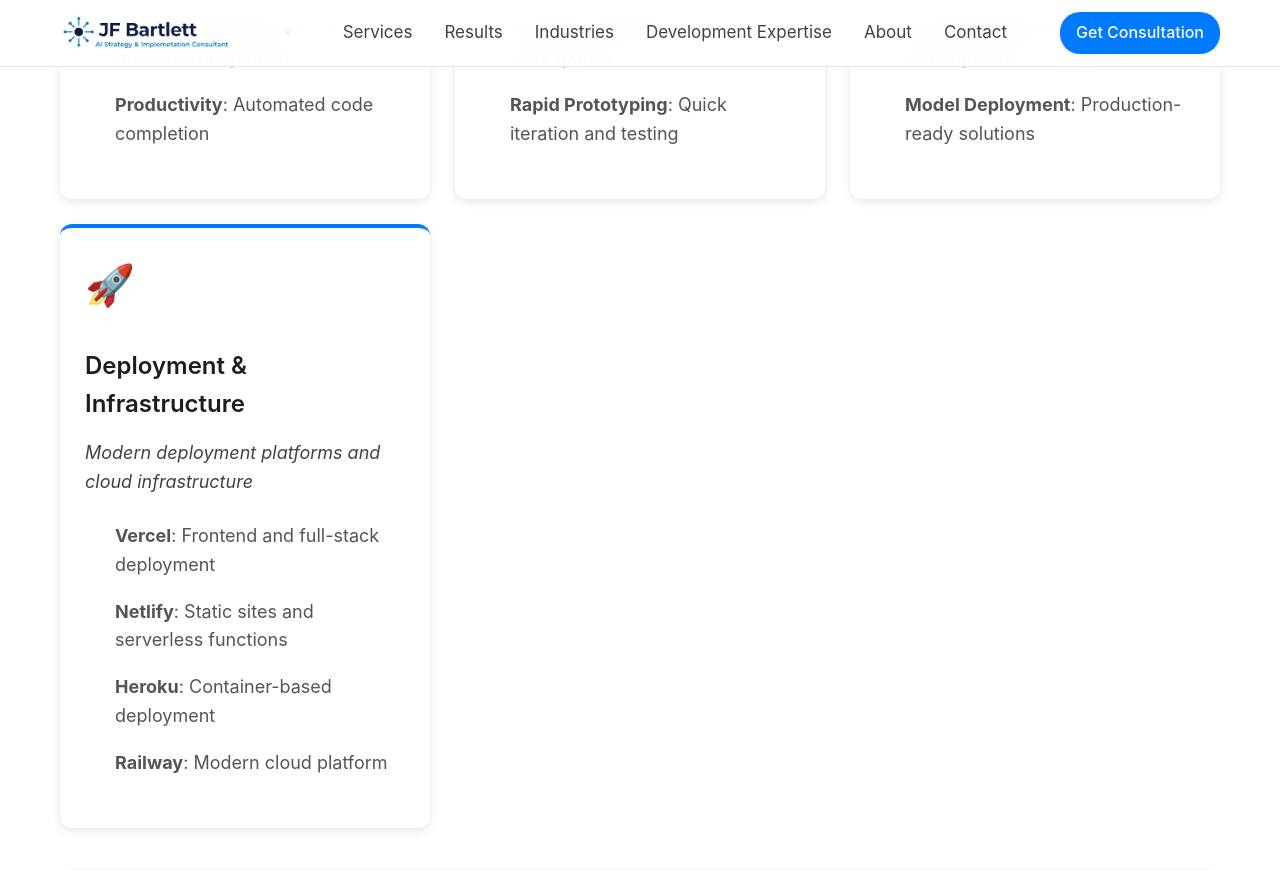
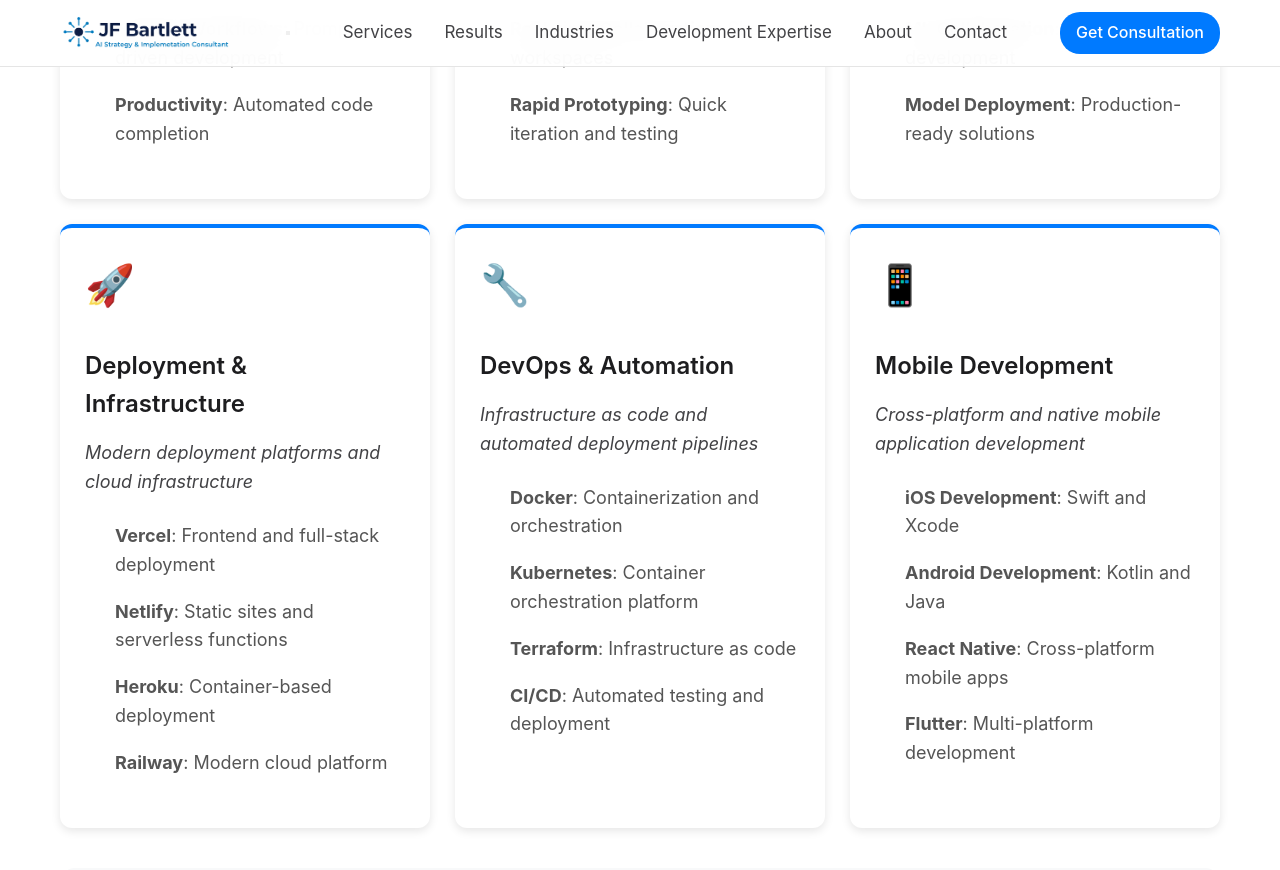
Before and after one commit to JohnBartlett/johnbartlett.github.io, a Jekyll site: the page built from development-expertise.md, in a window 1280 px wide and 900 px high, scrolled down 2138 px. Shown: the top 870 px of the window. Built offline with Jekyll 4.4.1, drawn with Linux system fonts in a browser that asks for light colours; some of the changed text lies outside the part shown.

Commit message:
Add two more Development Environment cards
- Add DevOps & Automation environment card with Docker, Kubernetes, Terraform, CI/CD
- Add Mobile Development environment card with iOS, Android, React Native, Flutter
- Expand development environments from 4 to 6 cards
- Enhance comprehensive development capabilities showcase
- Update version to 3.2.48

```diff
--- a/_config.yml
+++ b/_config.yml
@@ -37,4 +37,4 @@
     url: "#contact"
 
 # Site version
-version: 3.2.47
+version: 3.2.48
--- a/_layouts/default.html
+++ b/_layouts/default.html
@@ -1398,7 +1398,7 @@
             </div>
 
             <div class="footer-bottom">
-                <p>&copy; 2025 JF Bartlett & Associates. All rights reserved. | AI Strategy & Implementation Consulting | v3.2.47</p>
+                <p>&copy; 2025 JF Bartlett & Associates. All rights reserved. | AI Strategy & Implementation Consulting | v3.2.48</p>
             </div>
         </div>
     </footer>
--- a/development-expertise.md
+++ b/development-expertise.md
@@ -129,6 +129,30 @@
             <li><strong>Railway</strong>: Modern cloud platform</li>
         </ul>
     </div>
+
+    <div class="environment-card">
+        <div class="env-icon">🔧</div>
+        <h3>DevOps & Automation</h3>
+        <p>Infrastructure as code and automated deployment pipelines</p>
+        <ul>
+            <li><strong>Docker</strong>: Containerization and orchestration</li>
+            <li><strong>Kubernetes</strong>: Container orchestration platform</li>
+            <li><strong>Terraform</strong>: Infrastructure as code</li>
+            <li><strong>CI/CD</strong>: Automated testing and deployment</li>
+        </ul>
+    </div>
+
+    <div class="environment-card">
+        <div class="env-icon">📱</div>
+        <h3>Mobile Development</h3>
+        <p>Cross-platform and native mobile application development</p>
+        <ul>
+            <li><strong>iOS Development</strong>: Swift and Xcode</li>
+            <li><strong>Android Development</strong>: Kotlin and Java</li>
+            <li><strong>React Native</strong>: Cross-platform mobile apps</li>
+            <li><strong>Flutter</strong>: Multi-platform development</li>
+        </ul>
+    </div>
 </div>
 
 <div class="tech-stacks">
```
